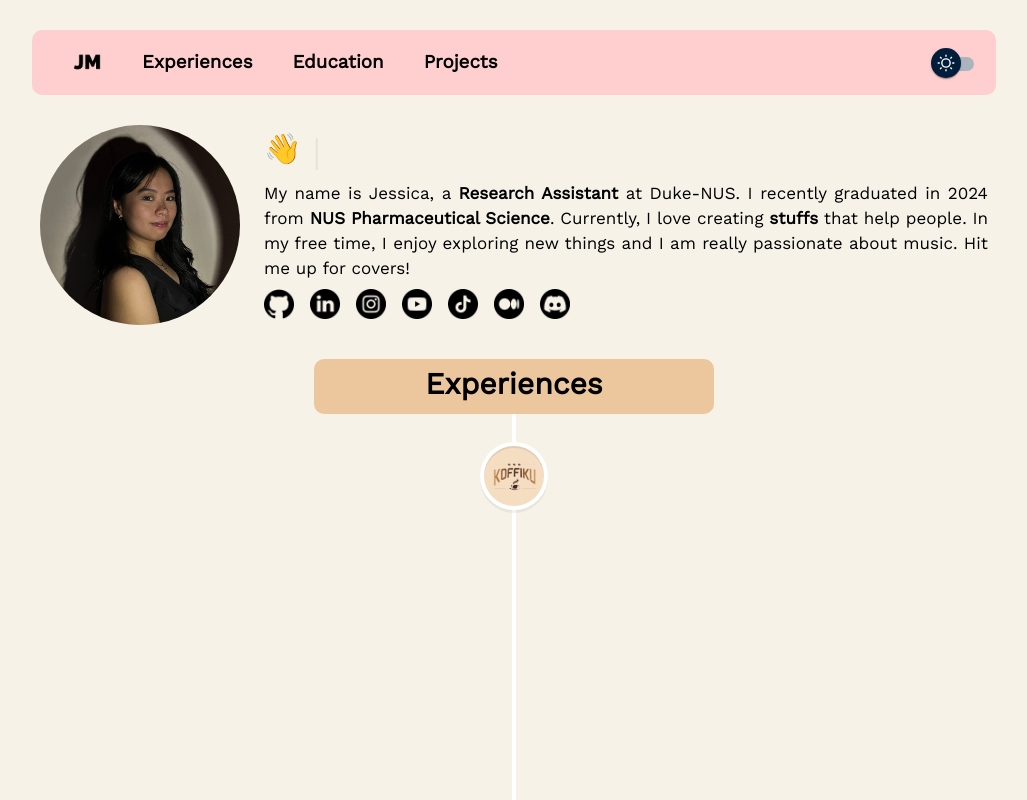
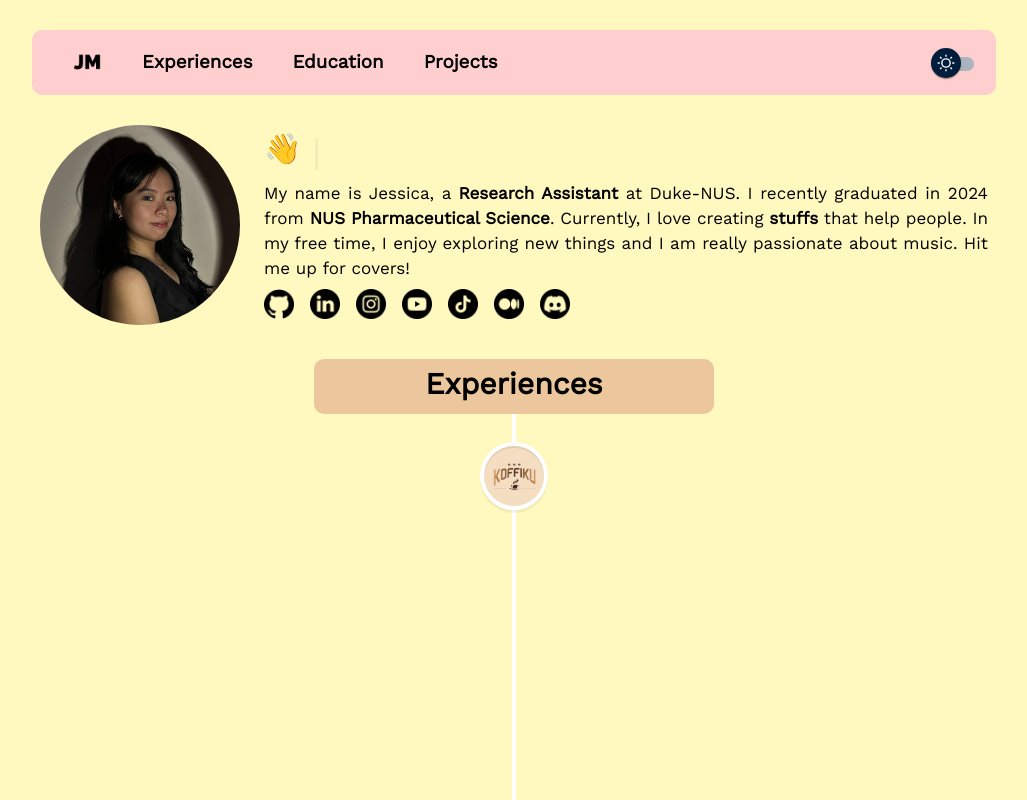
Before and after one commit to maryjess/jessica-mary, a React (Create React App) app: page / in a window 1280 px wide. Shown: the top 800 px of the page, without its empty margins (126-1153 px from the left). Built offline with nearby package versions, Linux system fonts and the light colour scheme; a web font is replaced by a local one.

Commit message:
Update body background color for light mode

```diff
--- a/src/index.scss
+++ b/src/index.scss
@@ -4,7 +4,7 @@ body {
   font-family: "Work Sans", serif;
   -webkit-font-smoothing: antialiased;
   -moz-osx-font-smoothing: grayscale;
-  background-color: #f6f2e8;
+  background-color: #fff8bf;
 }
 
 p {
```
